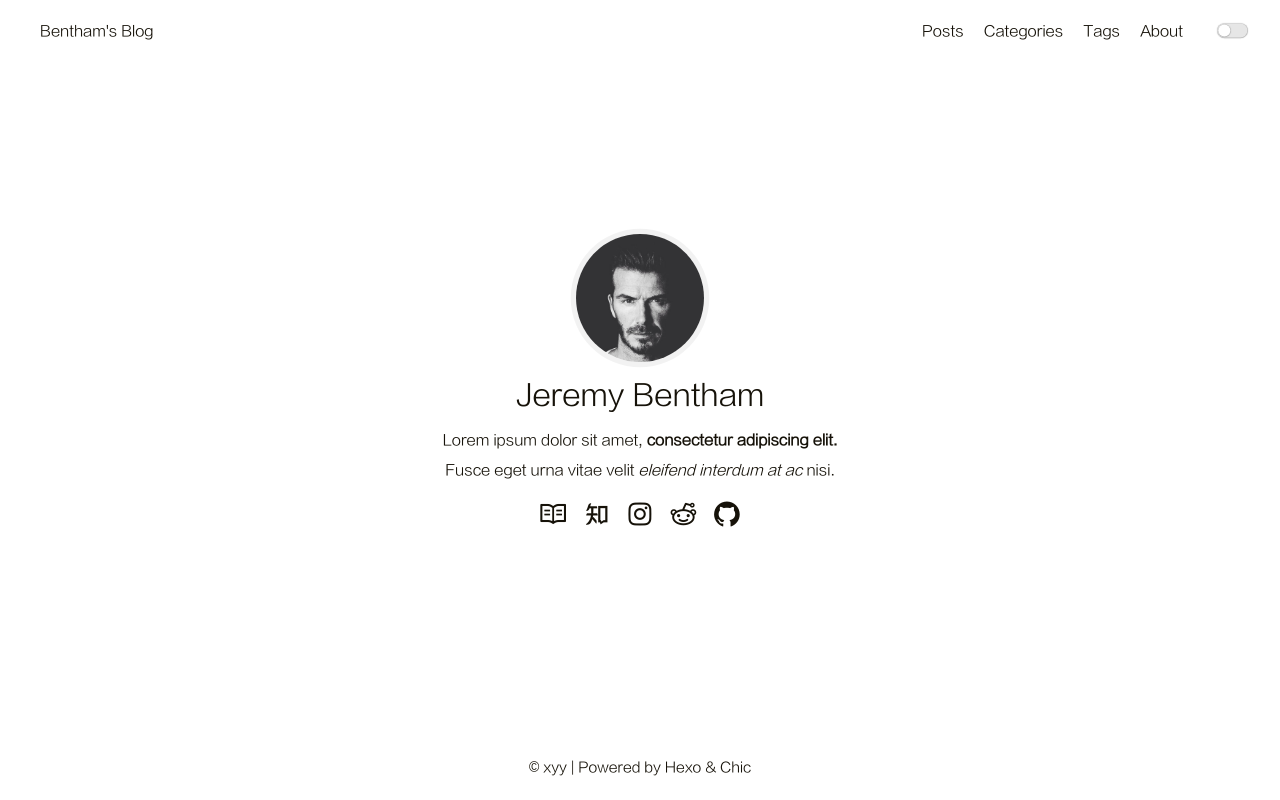
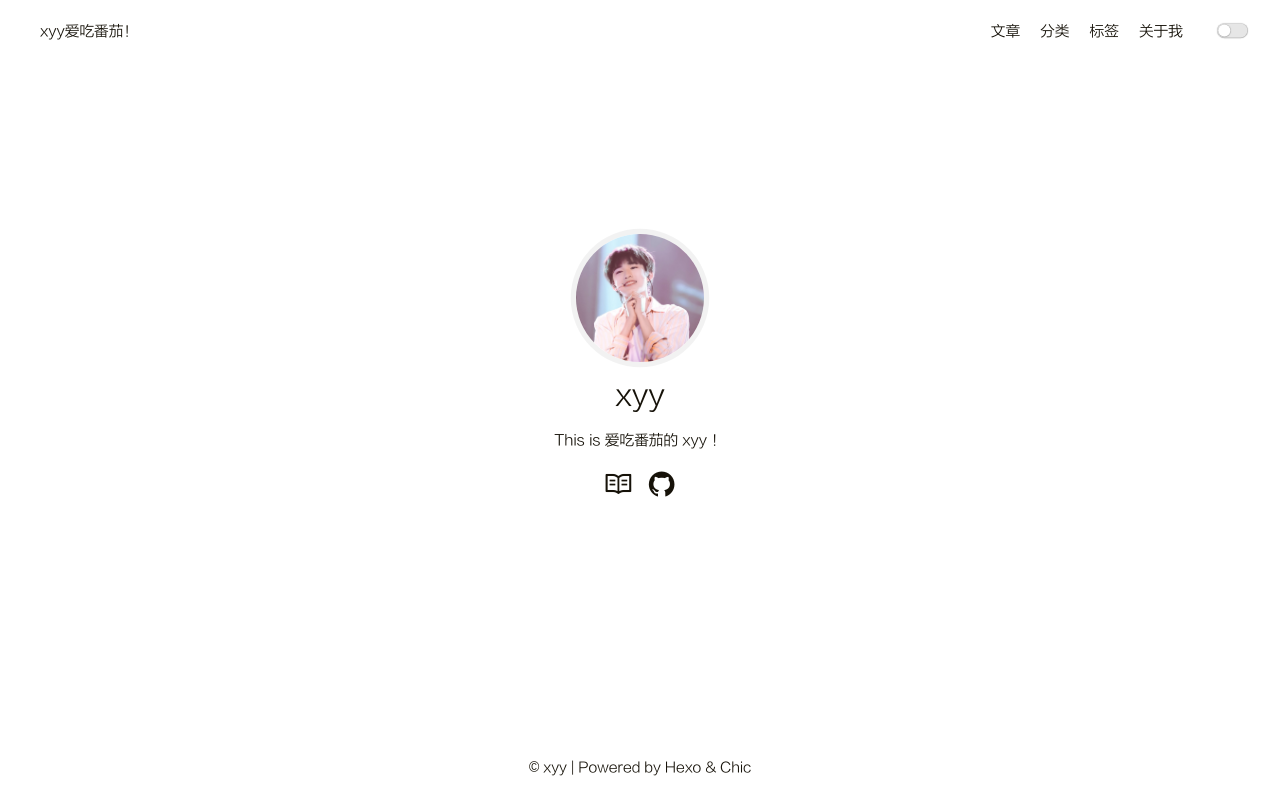
Before and after one commit to rdzfv/rdzfv.github.io, a plain HTML site: page index.html in a window 1280 px wide. Drawn offline with Linux system fonts and the light colour scheme.

Commit message:
站点更新:2021-01-17 13/12/54

```diff
--- a/index.html
+++ b/index.html
@@ -49,16 +49,16 @@
         <header>
     <nav class="navbar">
         <div class="container">
-            <div class="navbar-header header-logo"><a href="/">Bentham&#39;s Blog</a></div>
+            <div class="navbar-header header-logo"><a href="/">xyy爱吃番茄！</a></div>
             <div class="menu navbar-right">
 
-                    <a class="menu-item" href="/archives">Posts</a>
+                    <a class="menu-item" href="/archives">文章</a>
 
-                    <a class="menu-item" href="/category">Categories</a>
+                    <a class="menu-item" href="/category">分类</a>
 
-                    <a class="menu-item" href="/tag">Tags</a>
+                    <a class="menu-item" href="/tag">标签</a>
 
-                    <a class="menu-item" href="/about">About</a>
+                    <a class="menu-item" href="/about">关于我</a>
 
                 <input id="switch_default" type="checkbox" class="switch_default">
                 <label for="switch_default" class="toggleBtn"></label>
@@ -71,19 +71,19 @@
         <div class="container">
             <div class="navbar-header">
                 <div>
-                    <a href="/">Bentham&#39;s Blog</a><a id="mobile-toggle-theme">·&nbsp;Light</a>
+                    <a href="/">xyy爱吃番茄！</a><a id="mobile-toggle-theme">·&nbsp;Light</a>
                 </div>
                 <div class="menu-toggle" onclick="mobileBtn()">&#9776; Menu</div>
             </div>
             <div class="menu" id="mobile-menu">
 
-                    <a class="menu-item" href="/archives">Posts</a>
+                    <a class="menu-item" href="/archives">文章</a>
 
-                    <a class="menu-item" href="/category">Categories</a>
+                    <a class="menu-item" href="/category">分类</a>
 
-                    <a class="menu-item" href="/tag">Tags</a>
+                    <a class="menu-item" href="/tag">标签</a>
 
-                    <a class="menu-item" href="/about">About</a>
+                    <a class="menu-item" href="/about">关于我</a>
 
             </div>
         </div>
@@ -108,10 +108,10 @@
     <div class="container">
     <div class="intro">
         <div class="avatar">
-            <a href="/archives"><img src="/image/avatar.jpeg"></a>
+            <a href="/"><img src="/image/xyyxyy.jpg"></a>
         </div>
-        <div class="nickname">Jeremy Bentham</div>
-        <div class="description"><p>Lorem ipsum dolor sit amet, <strong>consectetur adipiscing elit.</strong> <br>Fusce eget urna vitae velit <em>eleifend interdum at ac</em> nisi.</p>
+        <div class="nickname">xyy</div>
+        <div class="description"><p>This is 爱吃番茄的 xyy ！</p>
 </div>
         <div class="links">
 
@@ -123,28 +123,7 @@
 
                     </a>
 
-                    <a class="link-item" title="ZhiHu" target="_blank" rel="noopener" href="https://www.zhihu.com/people/sirice">
-
-
-                            <i class="iconfont icon-zhihu"></i>
-
-                    </a>
-
-                    <a class="link-item" title="Instagram" href="">
-
-
-                            <i class="iconfont icon-instagram"></i>
-
-                    </a>
-
-                    <a class="link-item" title="Reddit" href="">
-
-
-                            <i class="iconfont icon-reddit"></i>
-
-                    </a>
-
-                    <a class="link-item" title="Github" target="_blank" rel="noopener" href="https://github.com/Siricee">
+                    <a class="link-item" title="Github" target="_blank" rel="noopener" href="https://github.com/rdzfv">
 
 
                             <i class="iconfont icon-github"></i>
```
Also changed, not shown: 2021/01/17/hello-world/index.html (+10 -10 lines), archives/2021/01/index.html (+10 -10 lines), archives/2021/index.html (+10 -10 lines), archives/index.html (+10 -10 lines), image/avatar.jpeg (deleted), image/xyyxyy.jpg (added).
